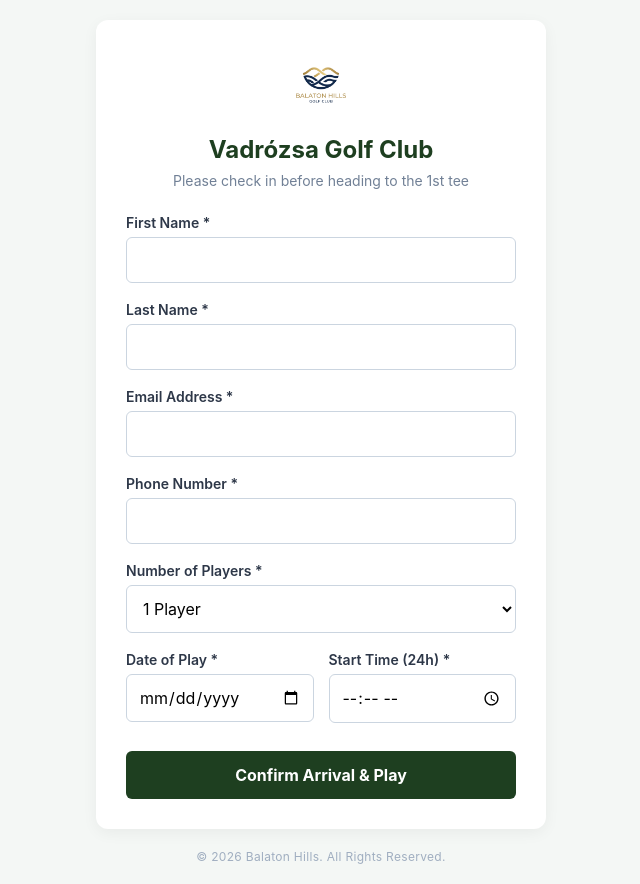
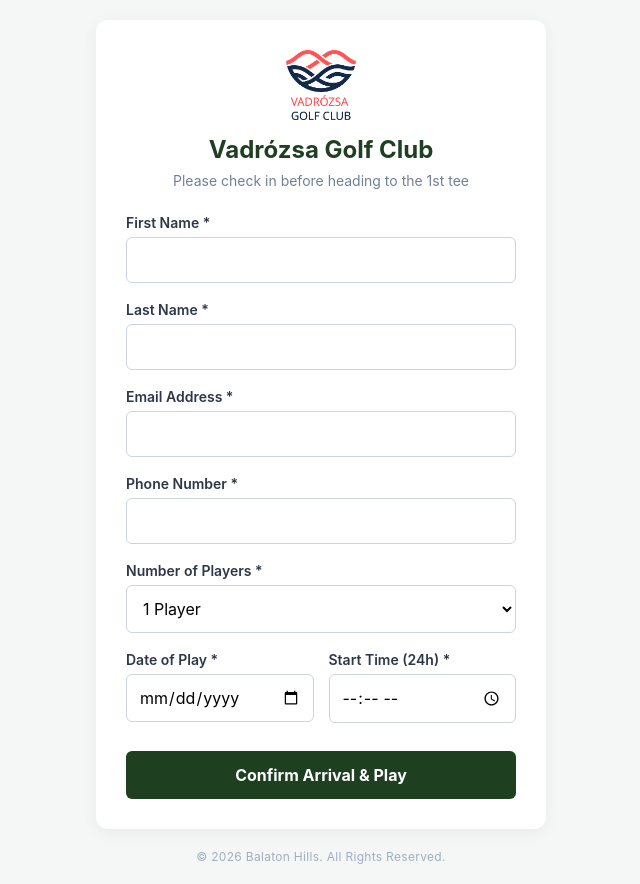
Before and after one commit to Balatonhills/Vadrozsa, a website: page checkin/index.html in a window 1280 px wide. Shown: the whole page, without its empty margins (319-959 px from the left). Drawn offline with Linux system fonts and the light colour scheme.

Commit message:
Update index.html

```diff
--- a/checkin/index.html
+++ b/checkin/index.html
@@ -98,7 +98,7 @@
 
 <div class="card">
     <div class="logo-container">
-        <img src="logowhite.png" alt="Balaton Hills Logo">
+        <img src="logovr2b.png" alt="Balaton Hills Logo">
     </div>
 
     <div id="form-container">
```
